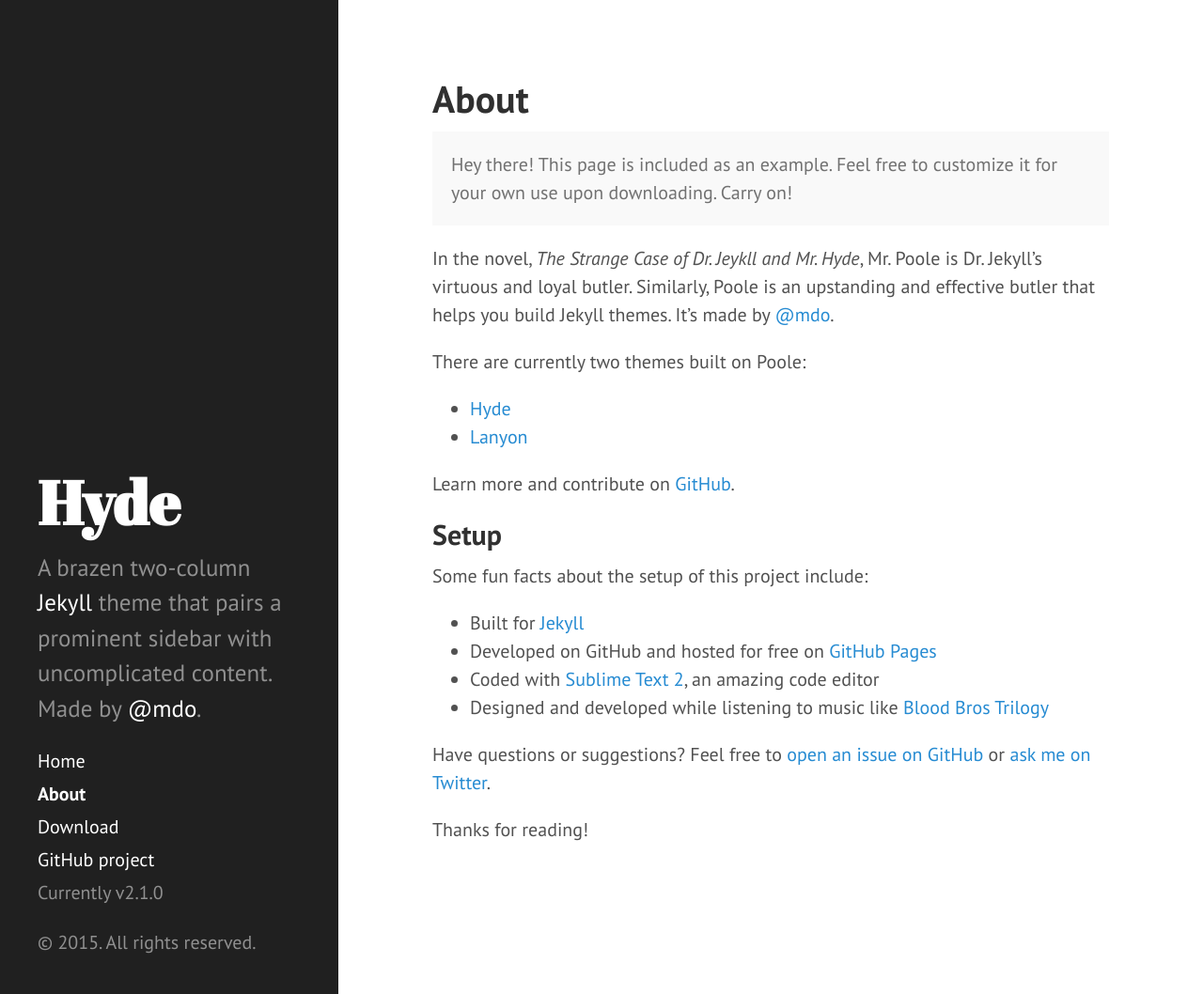
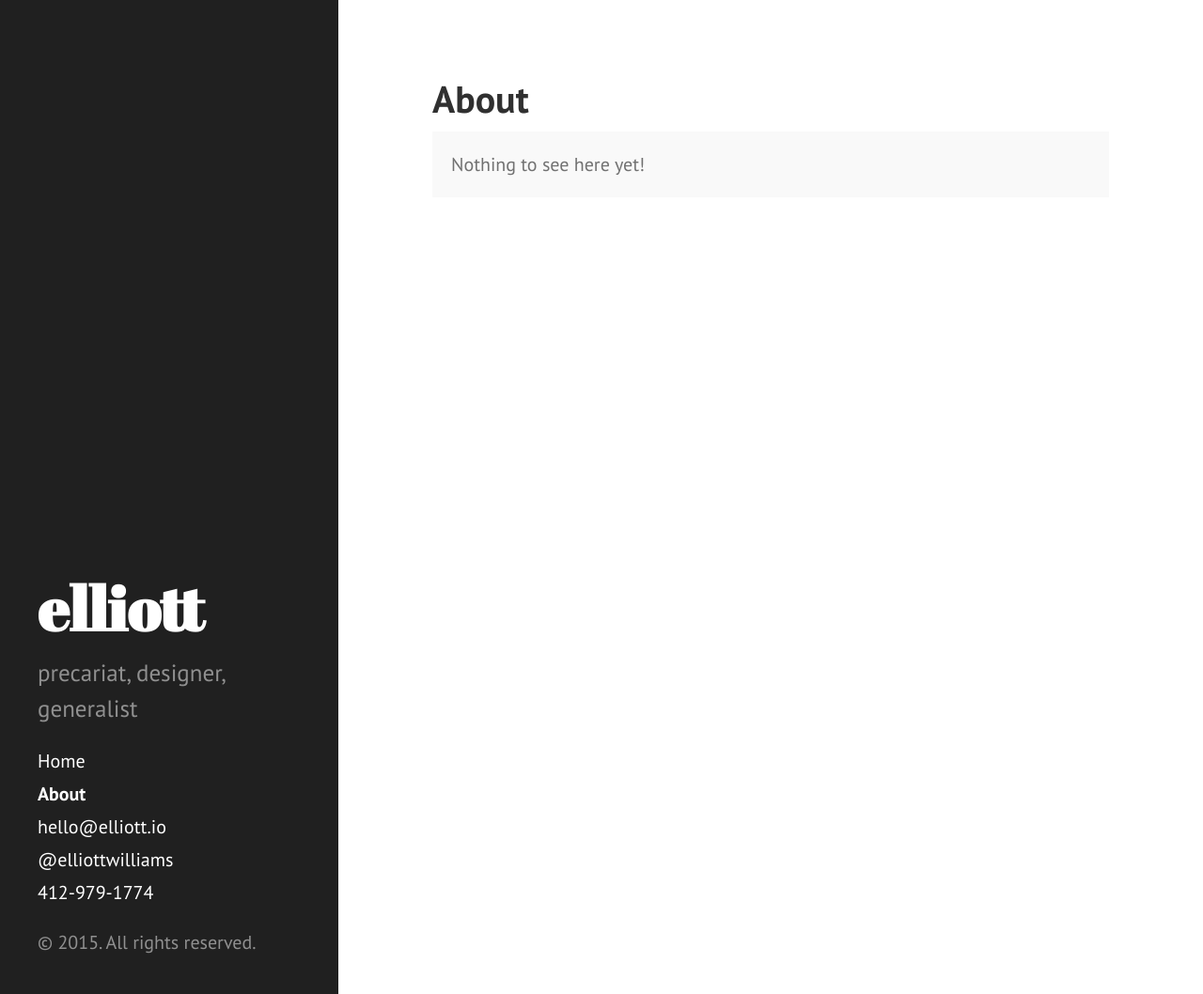
Before and after one commit to elliottw/elliottw.github.io.old, a Jekyll site: the page built from about.md, in a window 1280 px wide and 1058 px high. Shown: the whole window at 94% size. Built offline with Jekyll 4.4.1, drawn with Linux system fonts in a browser that asks for light colours; Markdown is read by kramdown in place of the engine named in the settings.

Commit message:
migration done

```diff
--- a/_config.yml
+++ b/_config.yml
@@ -7,15 +7,15 @@
 relative_permalinks: true
 
 # Setup
-title:            Hyde
-tagline:          'A Jekyll theme'
-description:      'A brazen two-column <a href="http://jekyllrb.com" target="_blank">Jekyll</a> theme that pairs a prominent sidebar with uncomplicated content. Made by <a href="https://twitter.com/mdo" target="_blank">@mdo</a>.'
-url:              http://hyde.getpoole.com
+title:            elliott
+tagline:          'precariat'
+description:      'precariat, designer, generalist'
+url:              http://elliott.io
 baseurl:          /
 
 author:
-  name:           'Mark Otto'
-  url:            https://twitter.com/mdo
+  name:           'Elliott Williams'
+  url:            https://twitter.com/elliottwilliams
 
 paginate:         5
 
--- a/_includes/sidebar.html
+++ b/_includes/sidebar.html
@@ -25,10 +25,12 @@
           {% endif %}
         {% endif %}
       {% endfor %}
-
-      <a class="sidebar-nav-item" href="{{ site.github.repo }}/archive/v{{ site.version }}.zip">Download</a>
-      <a class="sidebar-nav-item" href="{{ site.github.repo }}">GitHub project</a>
-      <span class="sidebar-nav-item">Currently v{{ site.version }}</span>
+      <!-- <a class="sidebar-nav-item" href="{{ site.github.repo }}/archive/v{{ site.version }}.zip">Download</a> -->
+      <!-- <a class="sidebar-nav-item" href="{{ site.github.repo }}">GitHub project</a> -->
+      <!-- <span class="sidebar-nav-item">Currently v{{ site.version }}</span> -->
+      <span class="sidebar-nav-item"><a href="mailto:hello@elliott.io">hello@elliott.io</a></span>
+      <span class="sidebar-nav-item"><a href="http://twitter.com/elliottwilliams">@elliottwilliams</a></span>
+      <span class="sidebar-nav-item"><a href="tel:1-412-979-1774">412-979-1774</a></span>
     </nav>
 
     <p>&copy; {{ site.time | date: '%Y' }}. All rights reserved.</p>
--- a/_layouts/default.html
+++ b/_layouts/default.html
@@ -3,7 +3,7 @@
 
   {% include head.html %}
 
-  <body>
+  <body class="theme-base-01">
 
     {% include sidebar.html %}
 
--- a/about.md
+++ b/about.md
@@ -4,27 +4,4 @@
 ---
 
 <p class="message">
-  Hey there! This page is included as an example. Feel free to customize it for your own use upon downloading. Carry on!
-</p>
-
-In the novel, *The Strange Case of Dr. Jeykll and Mr. Hyde*, Mr. Poole is Dr. Jekyll's virtuous and loyal butler. Similarly, Poole is an upstanding and effective butler that helps you build Jekyll themes. It's made by [@mdo](https://twitter.com/mdo).
-
-There are currently two themes built on Poole:
-
-* [Hyde](http://hyde.getpoole.com)
-* [Lanyon](http://lanyon.getpoole.com)
-
-Learn more and contribute on [GitHub](https://github.com/poole).
-
-## Setup
-
-Some fun facts about the setup of this project include:
-
-* Built for [Jekyll](http://jekyllrb.com)
-* Developed on GitHub and hosted for free on [GitHub Pages](https://pages.github.com)
-* Coded with [Sublime Text 2](http://sublimetext.com), an amazing code editor
-* Designed and developed while listening to music like [Blood Bros Trilogy](https://soundcloud.com/maddecent/sets/blood-bros-series)
-
-Have questions or suggestions? Feel free to [open an issue on GitHub](https://github.com/poole/issues/new) or [ask me on Twitter](https://twitter.com/mdo).
-
-Thanks for reading!
+  Nothing to see here yet!</p>
```
Also changed, not shown: 3 other files.
